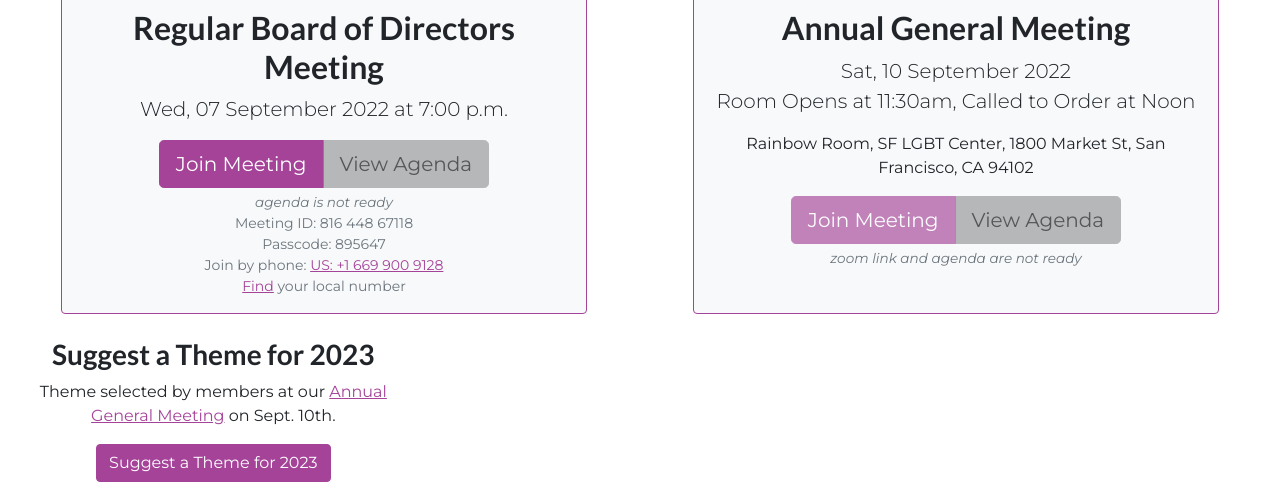
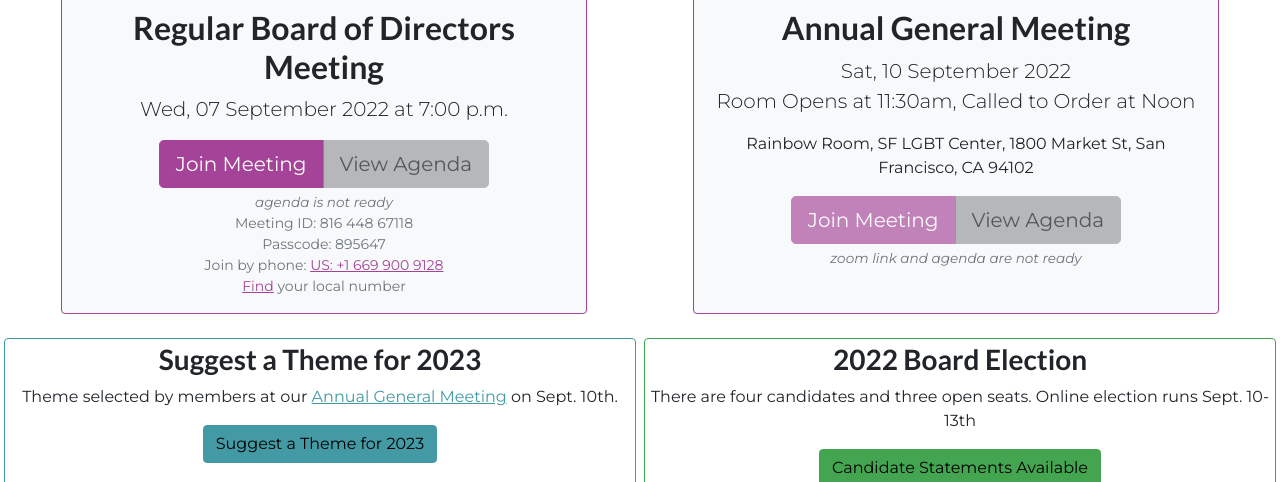
Before and after one commit to sfpride/members, a Jekyll site: the page built from index.html, in a window 1280 px wide and 900 px high, cut to the strip 210-692 px from the top of the window. Built offline with Jekyll 4.4.1, drawn with Linux system fonts in a browser that asks for light colours; some web fonts are replaced.

Commit message:
add election announcement

```diff
--- a/_includes/announcements.html
+++ b/_includes/announcements.html
@@ -1,5 +1,10 @@
-<div class="col text-center my-3">
+<div class="col text-center my-3 border border-info rounded m-1 p-1">
         <h3>Suggest a Theme for 2023</h3>
-        <p>Theme selected by members at our <a href="/agm">Annual General Meeting</a> on Sept. 10th.</p>
-        <a class="btn btn-primary" target="_blank" href="https://forms.gle/KQzBUhMxQN3fE4am6">Suggest a Theme for 2023</a>
+        <p>Theme selected by members at our <a class="link-info" href="/agm">Annual General Meeting</a> on Sept. 10th.</p>
+        <a class="btn btn-info" target="_blank" href="https://forms.gle/KQzBUhMxQN3fE4am6">Suggest a Theme for 2023</a>
 </div>
+<div class="col text-center my-3 border border-success rounded m-1 p-1">
+        <h3>2022 Board Election</h3>
+        <p>There are four candidates and three open seats. Online election runs Sept. 10-13th</p>
+        <a class="btn btn-success" target="_blank" href="/election">Candidate Statements Available</a>
+</div>
--- a/index.html
+++ b/index.html
@@ -6,7 +6,7 @@ image: https://storage.googleapis.com/sfpride/tmp/og-members.png
 <div class="row my-2 g-2">
 	{% include meeting.html %}
 </div>
-<div class="row my-2 row-cols-1 row-cols-md-2 row-cols-lg-3">
+<div class="row my-2">
 	{% include announcements.html %}
 </div>
 <div class="row">
```
